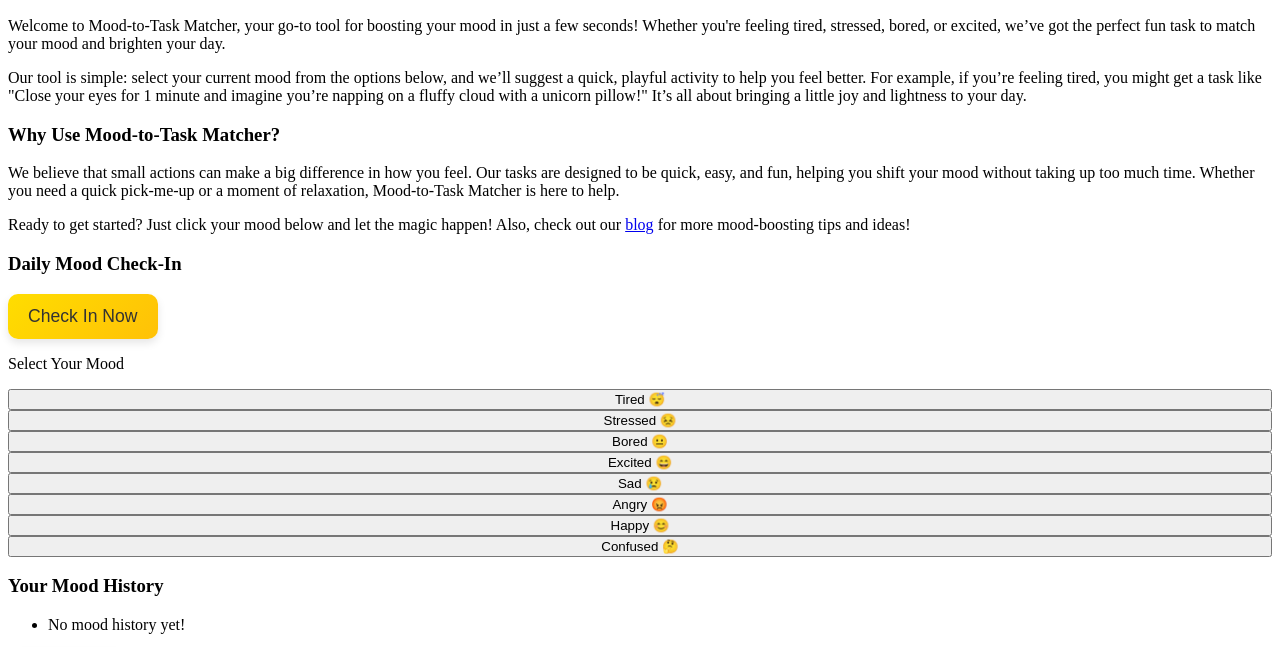
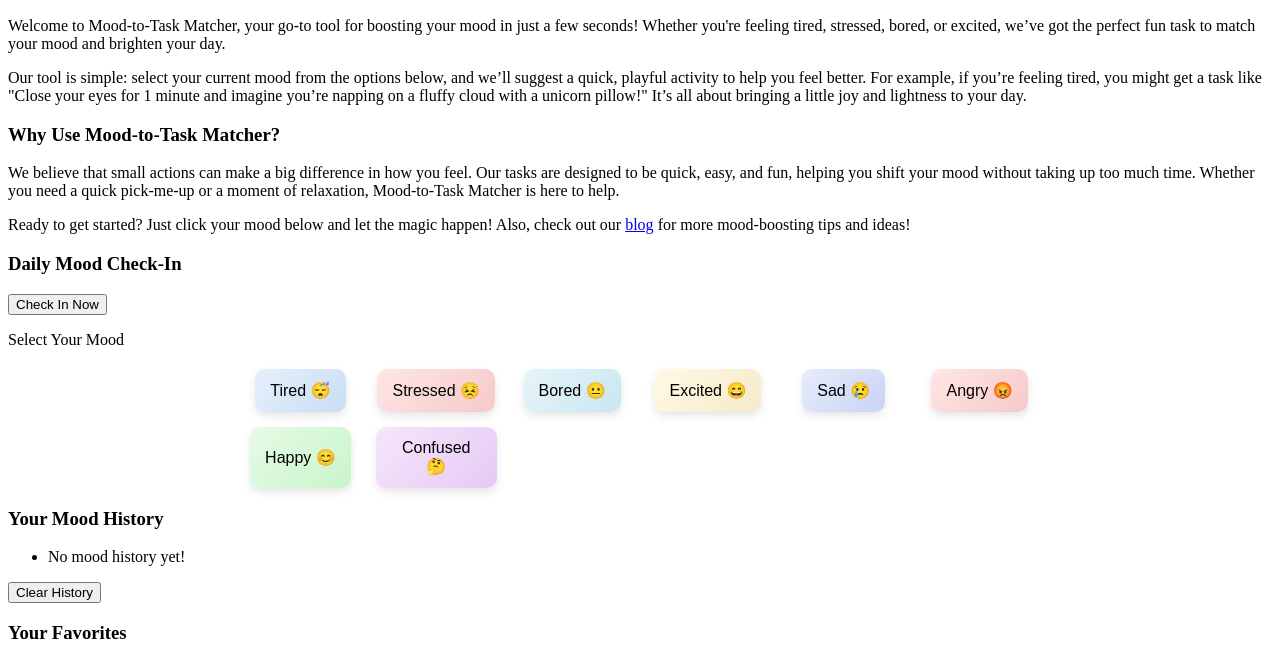
Before and after one commit to AIFuture180/mood-task-matcher, a plain HTML site: page index.html in a window 1280 px wide. Both pictures are taken after a click on the button "Check In Now". Shown: the part 136-783 px from the top of the page. Drawn offline with Linux system fonts and the light colour scheme.

Commit message:
Update styles.css

```diff
--- a/styles.css
+++ b/styles.css
@@ -1,41 +1,68 @@
-/* Check In Now Button */
-.checkin-button {
-    padding: 12px 20px;
-    font-size: 1.1em;
-    font-weight: 500;
-    border: none;
-    border-radius: 10px;
-    cursor: pointer;
-    background-color: #FFDD00; /* Bright yellow to grab attention */
-    background: linear-gradient(135deg, #FFDD00, #FFC107); /* Subtle gradient */
-    color: #333;
-    box-shadow: 0 4px 8px rgba(0, 0, 0, 0.1);
-    transition: transform 0.2s ease, box-shadow 0.2s ease, background-color 0.3s ease;
+#mood-buttons {
+    display: grid;
+    grid-template-columns: repeat(auto-fit, minmax(120px, 1fr)); /* Slightly wider to fit text comfortably */
+    gap: 15px; /* Increased gap for better spacing */
+    margin: 20px auto;
+    max-width: 800px; /* Center the grid and limit its width */
 }
 
-.checkin-button:hover {
-    transform: scale(1.05);
-    box-shadow: 0 6px 12px rgba(0, 0, 0, 0.15);
-    background: linear-gradient(135deg, #FFC107, #FFB300); /* Slightly darker on hover */
+#mood-buttons button {
+    padding: 12px 15px; /* Adjusted padding for a compact look */
+    font-size: 1em;
+    font-weight: 500; /* Slightly bolder text for readability */
+    border: none;
+    border-radius: 10px; /* Rounded corners */
+    cursor: pointer;
+    transition: transform 0.2s ease, box-shadow 0.2s ease, background-color 0.3s ease; /* Smooth transitions */
+    max-width: 150px; /* Limit the width to make buttons smaller horizontally */
+    margin: 0 auto; /* Center the button within its grid cell */
+    box-shadow: 0 4px 8px rgba(0, 0, 0, 0.1); /* Subtle shadow for 3D effect */
+    background: linear-gradient(135deg, rgba(255, 255, 255, 0.3), rgba(0, 0, 0, 0.1)); /* Subtle gradient overlay */
 }
 
-/* Clear History Button */
-.clear-history-button {
-    padding: 10px 15px;
-    font-size: 1em;
-    font-weight: 500;
-    border: none;
-    border-radius: 10px;
-    cursor: pointer;
-    background-color: #FF6F61; /* Coral red to indicate action */
-    background: linear-gradient(135deg, #FF6F61, #FF4D4D); /* Subtle gradient */
-    color: #fff;
-    box-shadow: 0 4px 8px rgba(0, 0, 0, 0.1);
-    transition: transform 0.2s ease, box-shadow 0.2s ease, background-color 0.3s ease;
+/* Restore and enhance colors with gradients */
+#mood-buttons button.tired {
+    background-color: #E6F0FA;
+    background: linear-gradient(135deg, #E6F0FA, #C9DDF5);
+}
+#mood-buttons button.stressed {
+    background-color: #FFE6E6;
+    background: linear-gradient(135deg, #FFE6E6, #F5C9C9);
+}
+#mood-buttons button.bored {
+    background-color: #E6F5FA;
+    background: linear-gradient(135deg, #E6F5FA, #C9E6F0);
+}
+#mood-buttons button.excited {
+    background-color: #FFF9E6;
+    background: linear-gradient(135deg, #FFF9E6, #F5EBC9);
+}
+#mood-buttons button.sad {
+    background-color: #E6ECFA;
+    background: linear-gradient(135deg, #E6ECFA, #C9D4F5);
+}
+#mood-buttons button.angry {
+    background-color: #FFE6E6;
+    background: linear-gradient(135deg, #FFE6E6, #F5C9C9);
+}
+#mood-buttons button.happy {
+    background-color: #E6FAE6;
+    background: linear-gradient(135deg, #E6FAE6, #C9F5C9);
+}
+#mood-buttons button.confused {
+    background-color: #F5E6FA;
+    background: linear-gradient(135deg, #F5E6FA, #E6C9F5);
 }
 
-.clear-history-button:hover {
-    transform: scale(1.05);
-    box-shadow: 0 6px 12px rgba(0, 0, 0, 0.15);
-    background: linear-gradient(135deg, #FF4D4D, #FF2E2E); /* Slightly darker on hover */
+/* Hover effect to grab attention */
+#mood-buttons button:hover {
+    transform: scale(1.05); /* Slight scale-up on hover */
+    box-shadow: 0 6px 12px rgba(0, 0, 0, 0.15); /* Enhanced shadow on hover */
+    opacity: 1; /* Ensure full opacity on hover */
 }
+
+/* Selected state */
+#mood-buttons button.selected {
+    border: 2px solid #333;
+    box-shadow: 0 0 0 3px rgba(0, 0, 0, 0.2); /* Add a subtle glow effect */
+}
```
